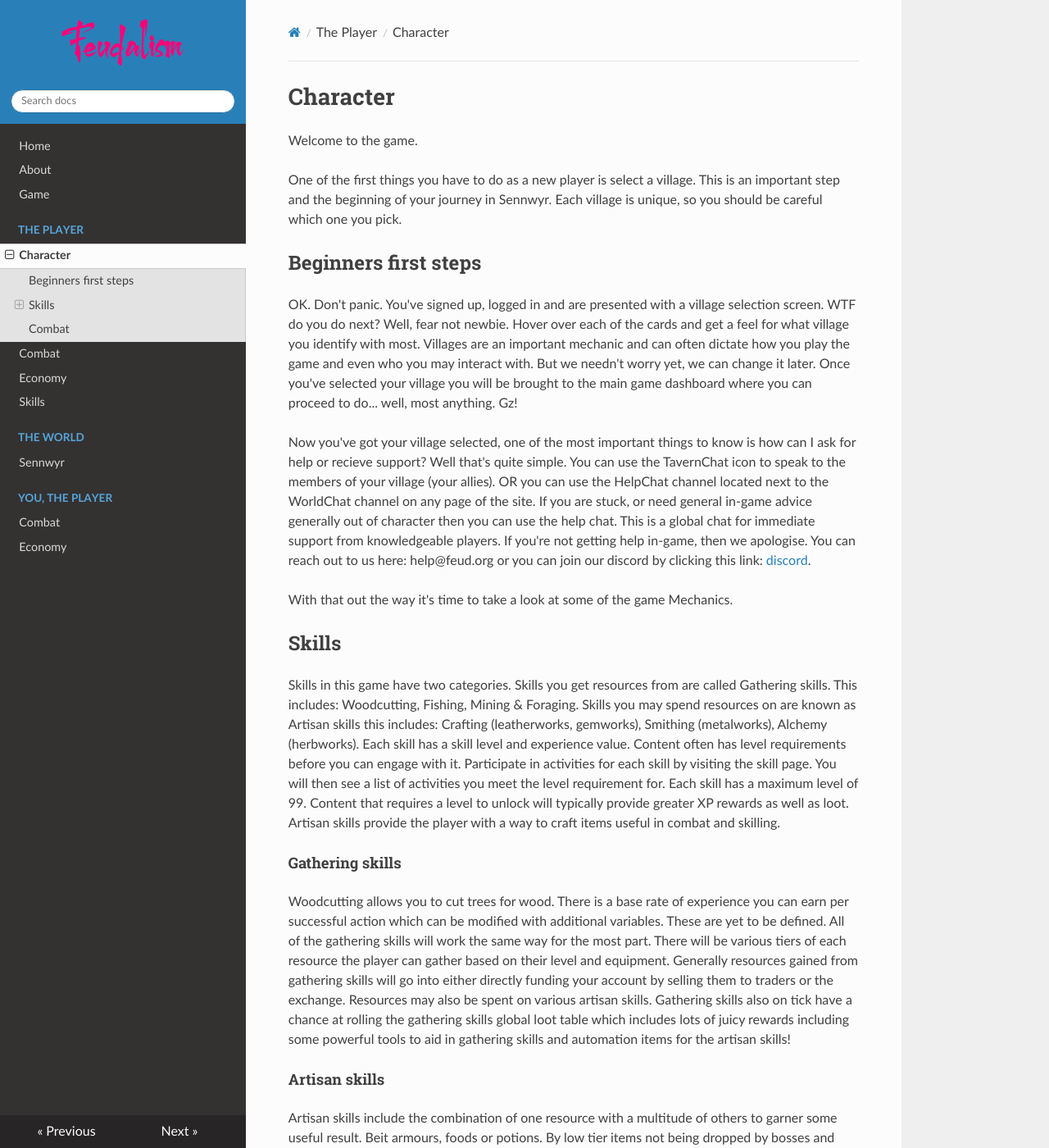
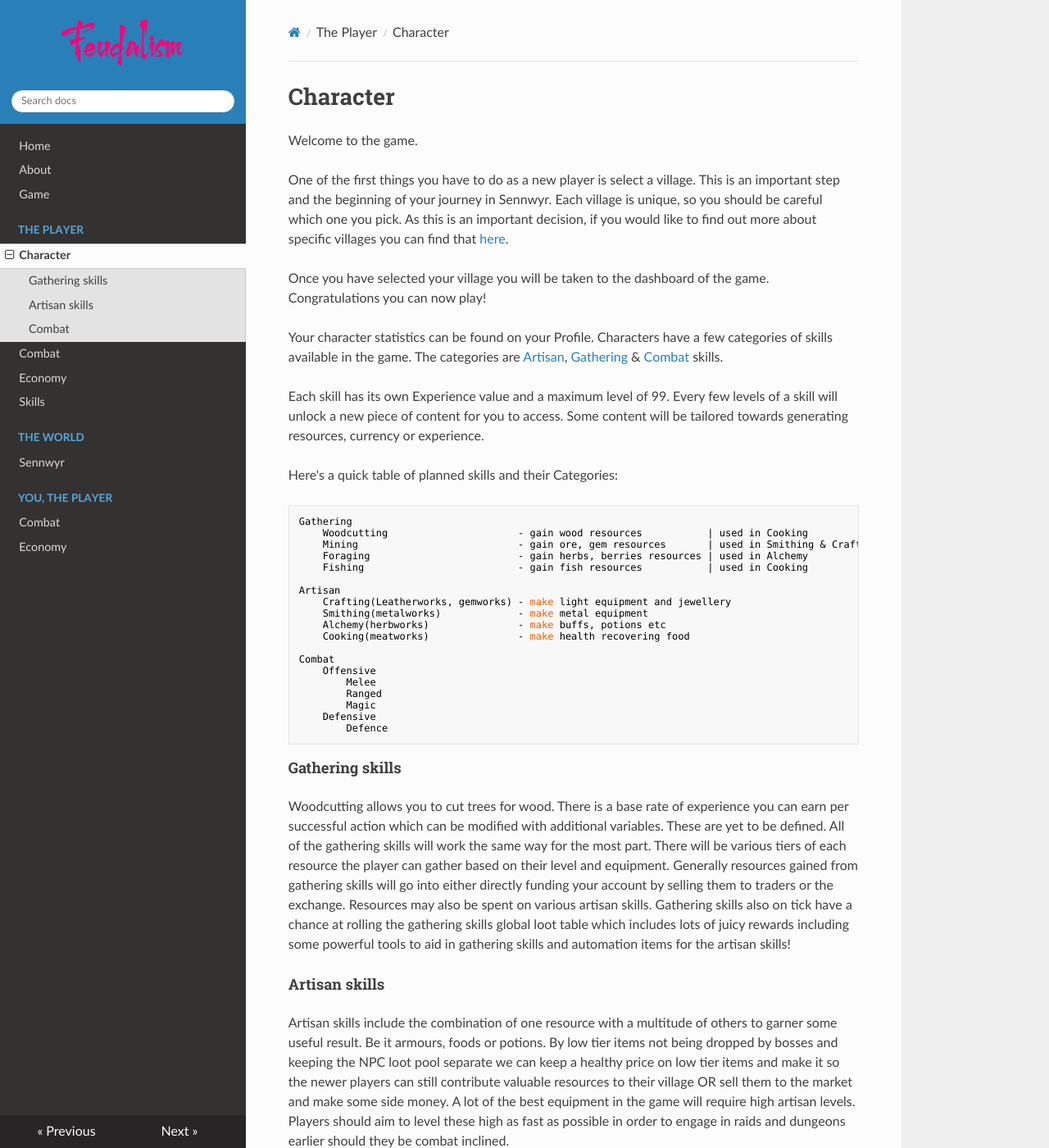
Before and after one commit to scottnotscott/Feudalism, an MkDocs documentation site: the page built from docs/The Player/Character.md, in a window 1280 px wide and 1400 px high. Shown: the whole window at 82% size. Built offline with MkDocs 1.6.1, drawn with Linux system fonts in a browser that asks for light colours; nearby versions of some CDN libraries; some of the changed text lies outside the part shown.

Commit message:
Cleaned up Character.md

```diff
--- a/docs/The Player/Character.md
+++ b/docs/The Player/Character.md
@@ -2,20 +2,37 @@
 
 Welcome to the game.
 
-One of the first things you have to do as a new player is select a village. This is an important step and the beginning of your journey in Sennwyr. Each village is unique, so you should be careful which one you pick.
+One of the first things you have to do as a new player is select a village. This is an important step and the beginning of your journey in Sennwyr. Each village is unique, so you should be careful which one you pick. As this is an important decision, if you would like to find out more about specific villages you can find that [here](../The%20World/Sennwyr.md).
 
-## Beginners first steps
+Once you have selected your village you will be taken to the dashboard of the game. Congratulations you can now play!
 
-OK. Don't panic. You've signed up, logged in and are presented with a village selection screen. WTF do you do next? Well, fear not newbie. Hover over each of the cards and get a feel for what village you identify with most. Villages are an important mechanic and can often dictate how you play the game and even who you may interact with. But we needn't worry yet, we can change it later. Once you've selected your village you will be brought to the main game dashboard where you can proceed to do... well, most anything. Gz!
+Your character statistics can be found on your Profile. Characters have a few categories of skills available in the game. The categories are [Artisan](#artisan-skills), [Gathering](#gathering-skills) & [Combat](#combat) skills.
 
-Now you've got your village selected, one of the most important things to know is how can I ask for help or recieve support? Well that's quite simple. You can use the TavernChat icon to speak to the members of your village (your allies). OR you can use the HelpChat channel located next to the WorldChat channel on any page of the site. If you are stuck, or need general in-game advice generally out of character then you can use the help chat. This is a global chat for immediate support from knowledgeable players. If you're not getting help in-game, then we apologise. You can reach out to us here: help@feud.org or you can join our discord by clicking this link: [discord](https://discord.gg/VMteEDpp).
+Each skill has its own Experience value and a maximum level of 99. Every few levels of a skill will unlock a new piece of content for you to access. Some content will be tailored towards generating resources, currency or experience.
 
-With that out the way it's time to take a look at some of the game Mechanics.
+Here's a quick table of planned skills and their Categories:
 
-## Skills
+    Gathering
+        Woodcutting                      - gain wood resources           | used in Cooking
+        Mining                           - gain ore, gem resources       | used in Smithing & Crafting
+        Foraging                         - gain herbs, berries resources | used in Alchemy
+        Fishing                          - gain fish resources           | used in Cooking
 
-Skills in this game have two categories. Skills you get resources from are called Gathering skills. This includes: Woodcutting, Fishing, Mining & Foraging. Skills you may spend resources on are known as Artisan skills this includes: Crafting (leatherworks, gemworks), Smithing (metalworks), Alchemy (herbworks).
-Each skill has a skill level and experience value. Content often has level requirements before you can engage with it. Participate in activities for each skill by visiting the skill page. You will then see a list of activities you meet the level requirement for. Each skill has a maximum level of 99. Content that requires a level to unlock will typically provide greater XP rewards as well as loot. Artisan skills provide the player with a way to craft items useful in combat and skilling.
+    Artisan
+        Crafting(Leatherworks, gemworks) - make light equipment and jewellery
+        Smithing(metalworks)             - make metal equipment
+        Alchemy(herbworks)               - make buffs, potions etc
+        Cooking(meatworks)               - make health recovering food
+
+    Combat
+        Offensive
+            Melee
+            Ranged
+            Magic
+        Defensive
+            Defence
+
+
 
 #### Gathering skills
 
@@ -26,11 +43,11 @@ Gathering skills also on tick have a chance at rolling the gathering skills glob
 
 #### Artisan skills
 
-Artisan skills include the combination of one resource with a multitude of others to garner some useful result. Beit armours, foods or potions. By low tier items not being dropped by bosses and keeping the NPC loot pool separate we can keep a healthy price on low tier items and make it so the newer players can still contribute valuable resources to their village OR sell them to the market and make some side money.
+Artisan skills include the combination of one resource with a multitude of others to garner some useful result. Be it armours, foods or potions. By low tier items not being dropped by bosses and keeping the NPC loot pool separate we can keep a healthy price on low tier items and make it so the newer players can still contribute valuable resources to their village OR sell them to the market and make some side money.
 A lot of the best equipment in the game will require high artisan levels. Players should aim to level these high as fast as possible in order to engage in raids and dungeons earlier should they be combat inclined.
 
 ## Combat
 
-Combat in the game is turn-based. Events are real-time and caught as they happen. You can attack or be attacked by players of the enemy factions that are the same rank as you or one above/below you. You don't lose items on death but will need to pay for your character to be healed or alternatively wait for a member of the village to heal you.
+Combat in the game is turn-based. Events are real-time and caught as they happen. You can attack or be attacked by players of the enemy factions that are the same rank as you or one above/below you. You don't lose items on death but will need to pay for your character to be healed or alternatively wait for a member of the village to heal you. Click [here](Combat.md) to find out more about combat.
 
     hint: use the TavernChat to request a revive from a medic!
```
